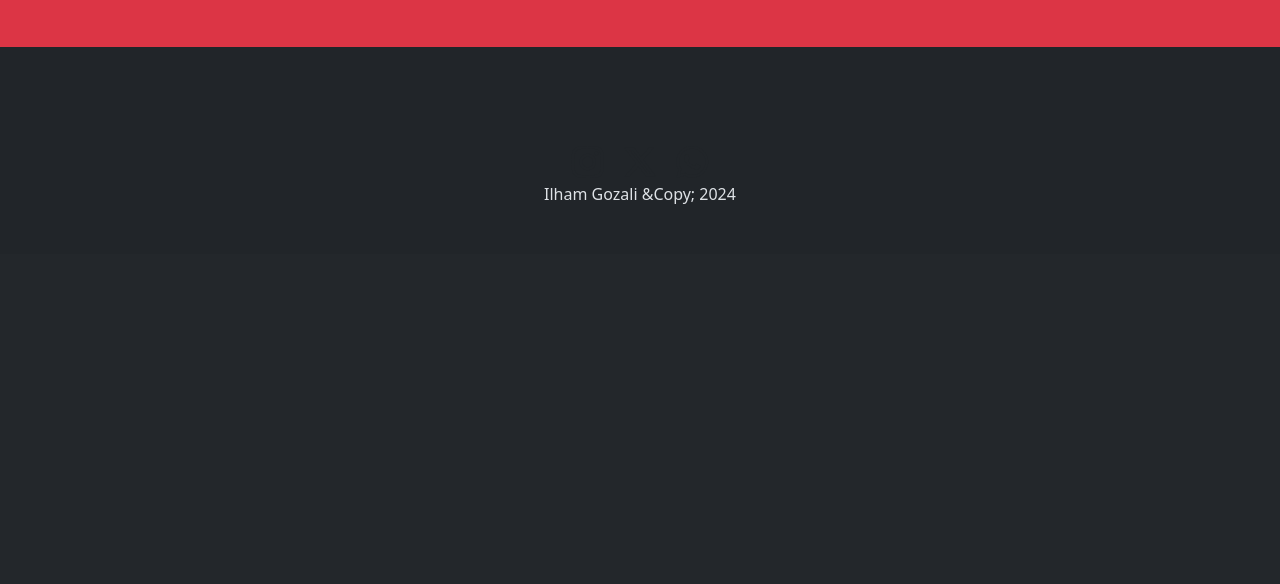
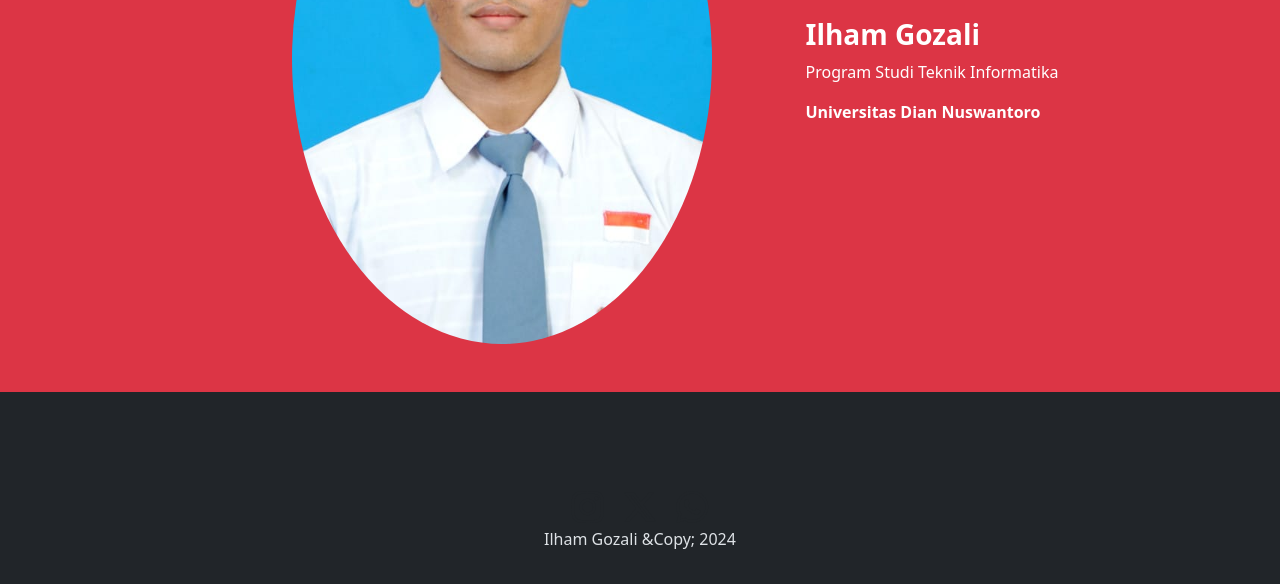
Before and after one commit to Ilham134-dom/project-PBW---jquery-web-masa-kejayaan-arema, a PHP site: page / in a window 1280 px wide. Shown: the part 1732-2316 px from the top of the page. Before the commit the page ends 1936 px from the top, so only its background shows below. Run offline with PHP 8.4, Linux system fonts and the light colour scheme; data that the repository does not hold is empty.

Commit message:
diperbaharui

```diff
--- a/index.php
+++ b/index.php
@@ -232,7 +232,7 @@
         <div class="d-flex flex-column flex-md-row align-items-center gap-4 justify-content-center">
           <div class="text-center mb-3 mb-md-0"id="logo">
             <div>
-            <img src="img/20250111065330.jpg" class="rounded-circle img-fluid w-75 w-md-50" alt="Image">
+            <img src="img/foto1.jpg" class="rounded-circle img-fluid w-75 w-md-50" alt="Image">
             </div>
          </div>
           <div class="text-md-left" id="lev">
```
Also changed, not shown: img/foto1.jpg (added).
